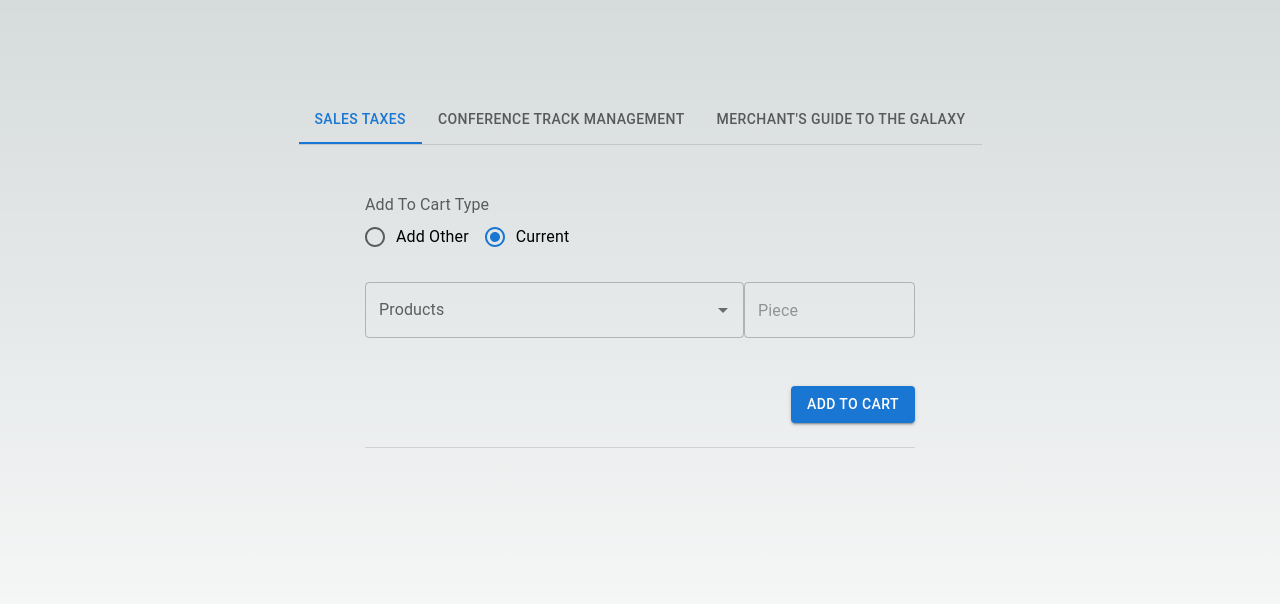
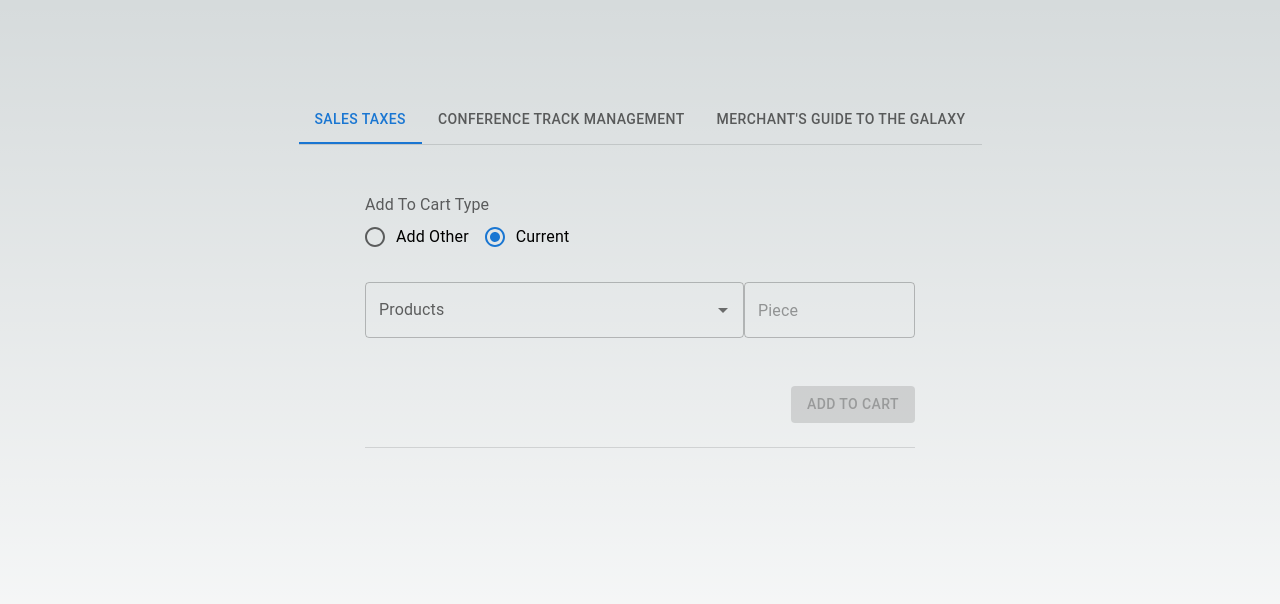
Before and after one commit to fk-pixel/coding-ch, a Next.js app: page / in a window 1280 px wide. Shown: the top 604 px of the page. Built offline with nearby package versions, Linux system fonts and the light colour scheme.

Commit message:
add disabled rule by add to chart button

```diff
--- a/app/_components/TaxSalesTabPanel.tsx
+++ b/app/_components/TaxSalesTabPanel.tsx
@@ -99,6 +99,7 @@ export default function TaxSalesTabPanel(props: TabPanelProps) {
     }
   };
 
+  console.log(sale);
   // function onChangeBasket(baskets) {
   //   return baskets;
   // }
@@ -200,7 +201,11 @@ export default function TaxSalesTabPanel(props: TabPanelProps) {
                 justifyContent: "flex-end",
               }}
             >
-              <Button variant="contained" onClick={() => handleAdd()}>
+              <Button
+                variant="contained"
+                disabled={!sale.productName || sale.piece === 0}
+                onClick={() => handleAdd()}
+              >
                 Add To Cart
               </Button>
             </Box>
```
